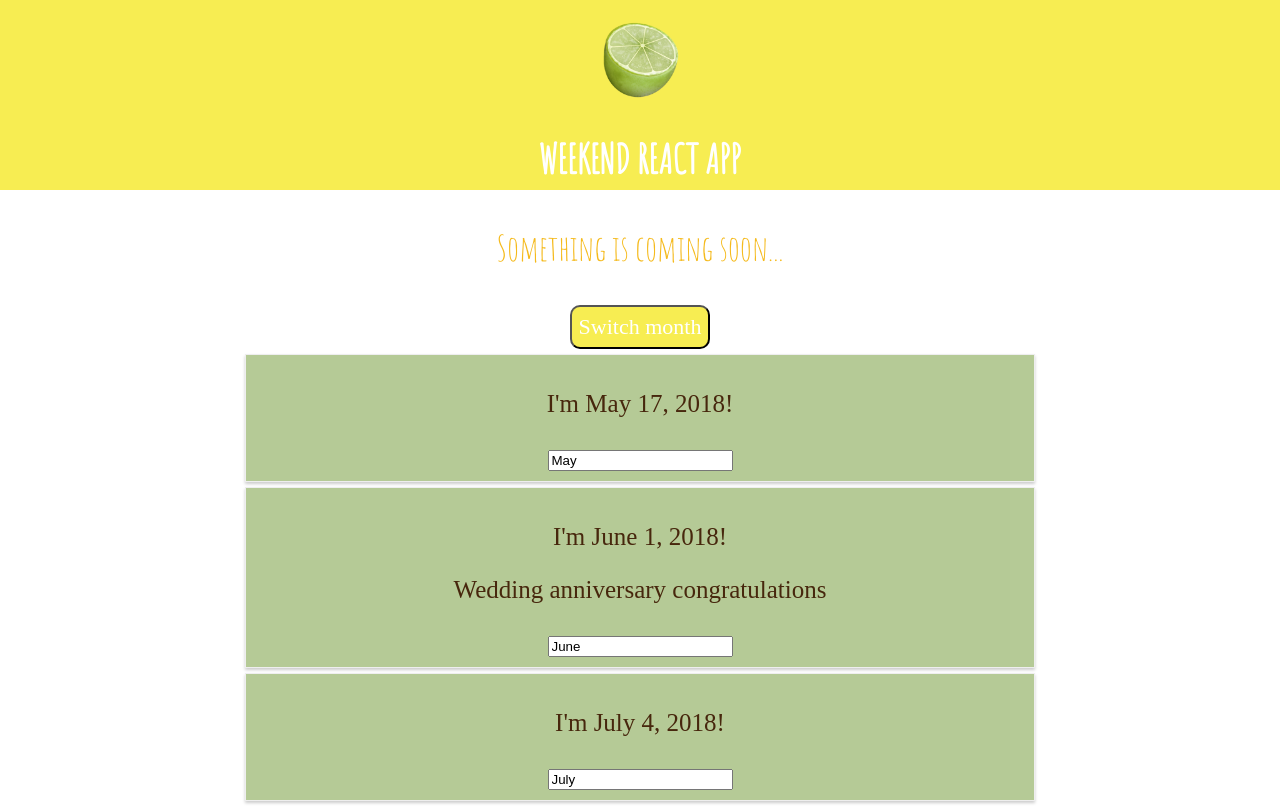
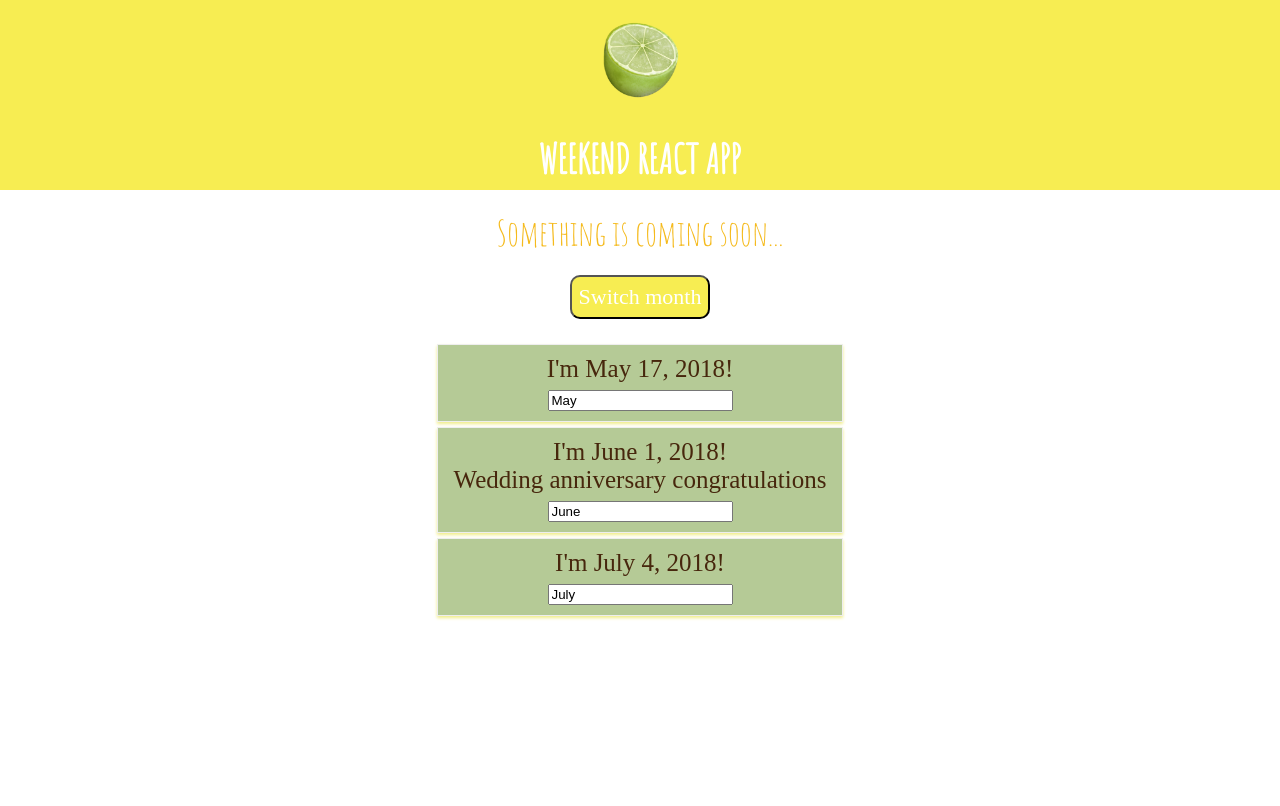
Before and after one commit to Loratadin/react-weekend-app, a React (Create React App) app: page / in a window 1280 px wide. Built offline with nearby package versions, Linux system fonts and the light colour scheme; a web font is replaced by a local one.

Commit message:
Edit styles

```diff
--- a/src/App.css
+++ b/src/App.css
@@ -1,5 +1,7 @@
 @import url("https://fonts.googleapis.com/css?family=Amatic+SC|Gaegu");
 body {
+  margin: 0;
+  padding: 0;
   font-family: Gaegu;
   font-size: 25px;
   color: #47270d;
@@ -30,6 +32,7 @@ body {
   font-size: 35px;
   color: #f5ba1c;
   font-family: Amatic SC;
+  margin: 20px auto;
 }
 
 @keyframes App-logo-spin {
@@ -47,4 +50,5 @@ button {
   font-size: 22px;
   font-family: Gaegu;
   border-radius: 10px;
+  margin-bottom: 20px;
 }
--- a/src/Day/Day.css
+++ b/src/Day/Day.css
@@ -1,9 +1,13 @@
 .Day {
-  width: 60%;
+  width: 30%;
   margin: 5px auto;
   border: 1px solid #eee;
-  box-shadow: 0 2px 3px #ccc;
+  box-shadow: 0 2px 3px #f1ed8a;
   padding: 10px;
   text-align: center;
   background-color: #b5ca96;
 }
+p {
+  margin: 0;
+  padding: 0;
+}
```
